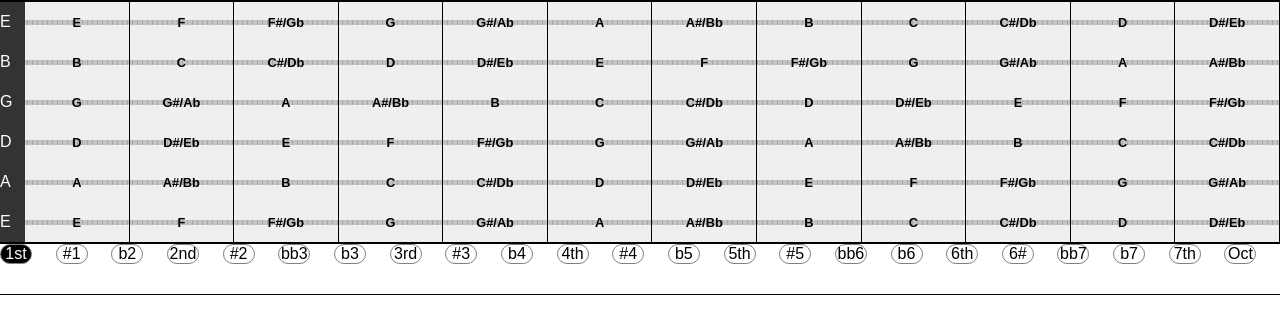
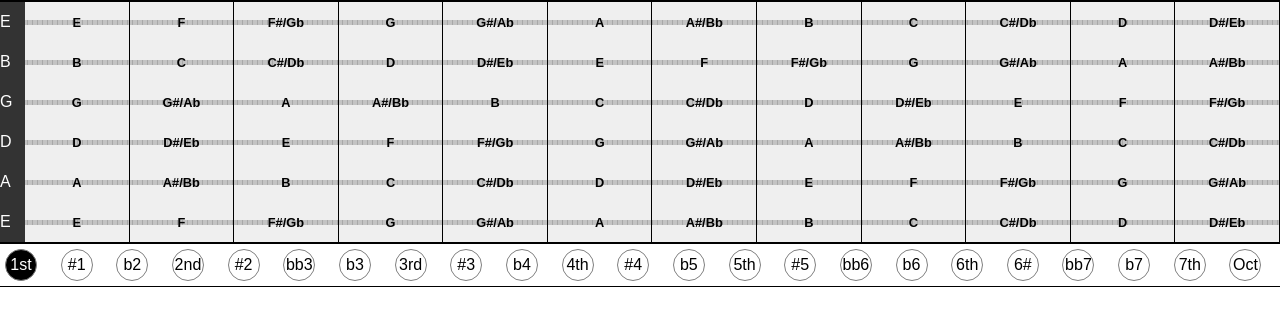
Before and after one commit to ldronkers/gitar, a React (Create React App) app in the folder app/: page / in a window 1280 px wide. Shown: the top 334 px of the page. Built offline with nearby package versions, Linux system fonts and the light colour scheme.

Commit message:
Made it look a bit nicer

```diff
--- a/app/src/App.css
+++ b/app/src/App.css
@@ -54,13 +54,13 @@
 
 #controller {
   border-bottom: 1px solid #000;
-  height: 50px;
   display: flex;
   flex-direction: row;
 }
 
 #controller .interval-button {
   flex-grow: 1;
+  padding: 5px;
 }
 
 #controller .interval {
@@ -68,6 +68,8 @@
   border-radius: 23px;
   border: 1px solid grey;
   width: 30px;
+  height: 30px;
+  line-height: 30px;
   text-align: center;
 }
 
```
